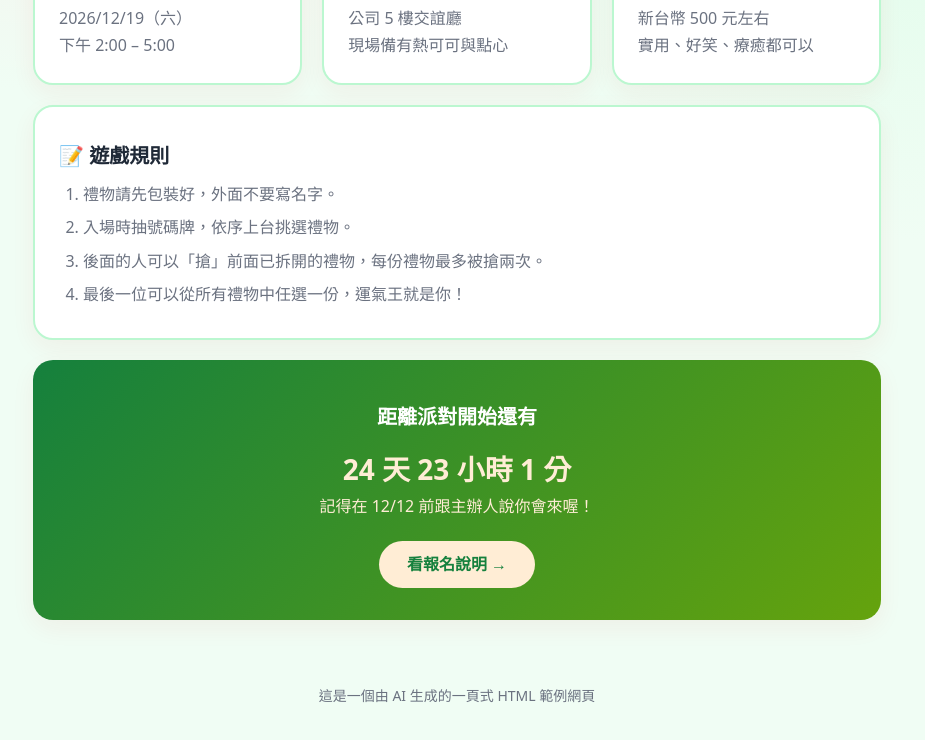
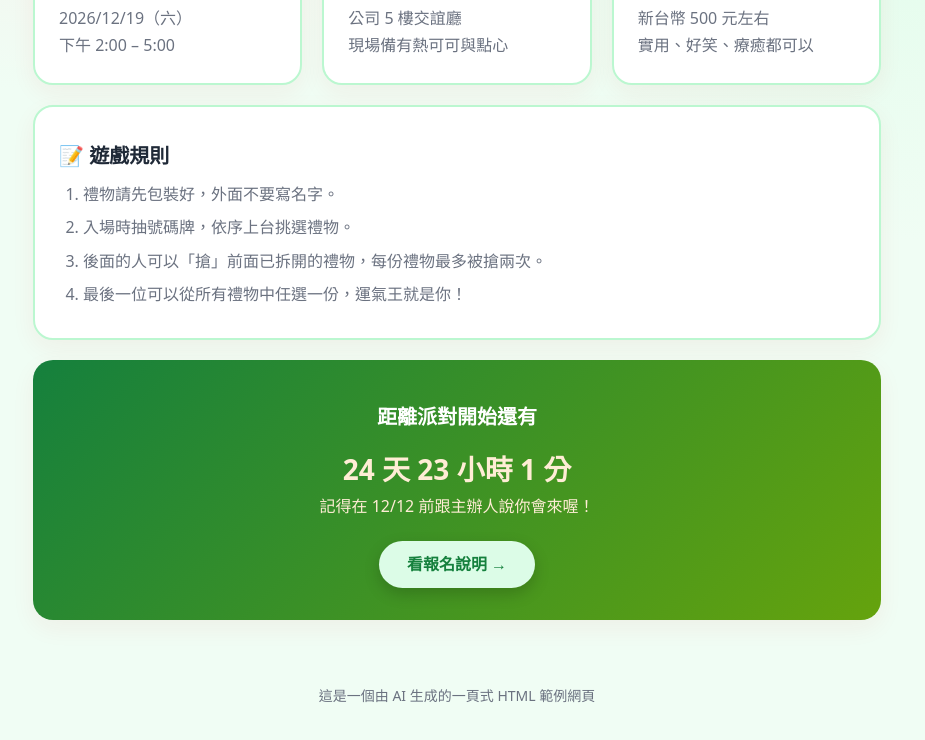
Before and after one commit to eric861129/my-ai-page, a plain HTML site: page index.html in a window 1280 px wide. In both pictures the pointer is over the link "看報名說明 →". Shown: the part 720-1460 px from the top of the page, without its empty margins (183-1108 px from the left). Drawn offline with Linux system fonts and the light colour scheme.

Commit message:
報名按鈕加上陰影

```diff
--- a/index.html
+++ b/index.html
@@ -98,8 +98,9 @@
       color: var(--accent);
       font-weight: 700;
       text-decoration: none;
+      box-shadow: 0 6px 16px rgba(0, 0, 0, 0.18);
     }
-    .cta-button:hover { background: #ffedd5; }
+    .cta-button:hover { background: #dcfce7; }
     footer {
       text-align: center;
       color: var(--muted);
```
